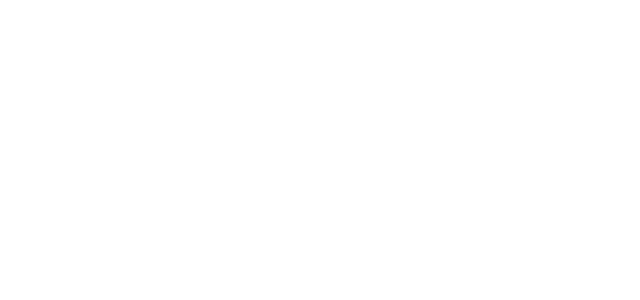
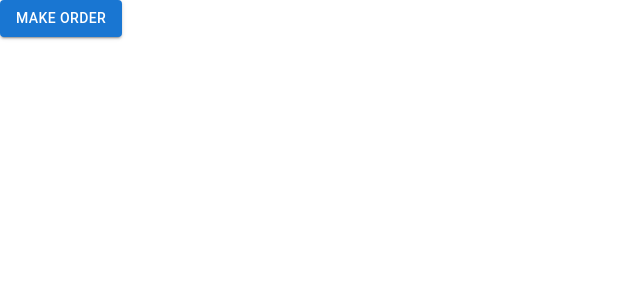
Before and after one commit to IsmaelTerreno/beer-club-colombia-ui, a Next.js app: page / in a window 1280 px wide. Shown: the top 300 px of the page, without its empty margins (0-640 px from the left). Built offline with nearby package versions, Linux system fonts and the light colour scheme.

Commit message:
Add MUI, Emotion, and Roboto dependencies
Added Material-UI, Emotion, and Roboto font dependencies to the project. Updated `package.json` and `package-lock.json` to include the new libraries and peer dependencies. Removed unused IntelliJ IDEA files from the `.gitignore` directory.

```diff
--- a/src/app/page.tsx
+++ b/src/app/page.tsx
@@ -1,10 +1,12 @@
-import Image from "next/image";
+import {Button} from "@mui/material";
 
 export default function Home() {
     return (
-    <div className="grid grid-rows-[20px_1fr_20px] items-center justify-items-center min-h-screen p-8 pb-20 gap-16 sm:p-20 font-[family-name:var(--font-geist-sans)]">
+        <div
+            className="grid grid-rows-[20px_1fr_20px] items-center justify-items-center min-h-screen p-8 pb-20 gap-16 sm:p-20 font-[family-name:var(--font-geist-sans)]">
             <main className="flex flex-col gap-8 row-start-2 items-center sm:items-start">
 
+                <Button variant="contained">Make Order</Button>
 
             </main>
             <footer className="row-start-3 flex gap-6 flex-wrap items-center justify-center">
```
Also changed, not shown: package.json (+14 -6 lines), 1 other file (tests, documents, lock files or other folders). Lines whose indentation alone changed are shown as unchanged.
